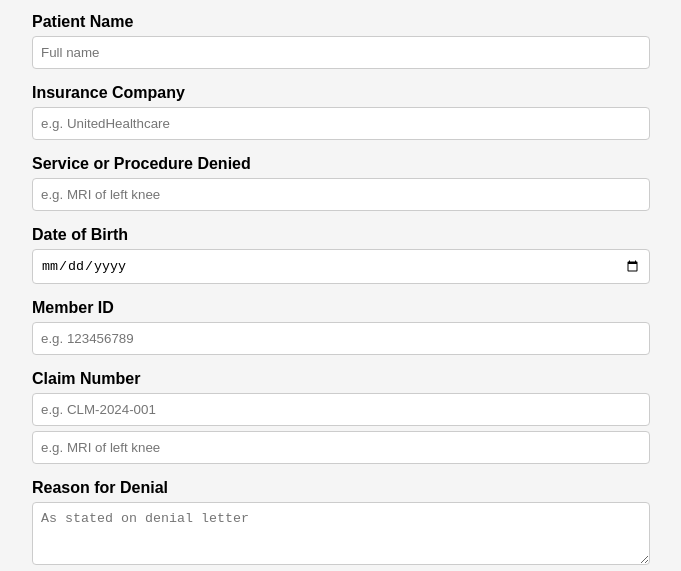
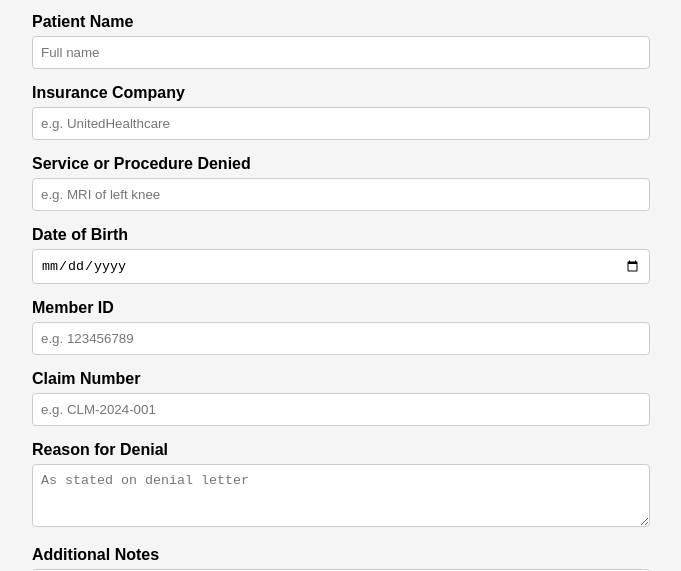
Before and after one commit to KatieBellz/AppealaRx, a website: page index.html in a window 1280 px wide. Shown: the part 161-732 px from the top of the page, without its empty margins (308-989 px from the left). Drawn offline with Linux system fonts and the light colour scheme.

```diff
--- a/index.html
+++ b/index.html
@@ -49,7 +49,6 @@
 <input type="text" id="memberId" placeholder="e.g. 123456789" required>
 <label>Claim Number</label>
 <input type="text" id="claimNumber" placeholder="e.g. CLM-2024-001" required>
-    <input type="text" id="service" placeholder="e.g. MRI of left knee" required>
     <label>Reason for Denial</label>
     <textarea id="denialReason" rows="3" placeholder="As stated on denial letter"></textarea>
     <label>Additional Notes</label>
```
